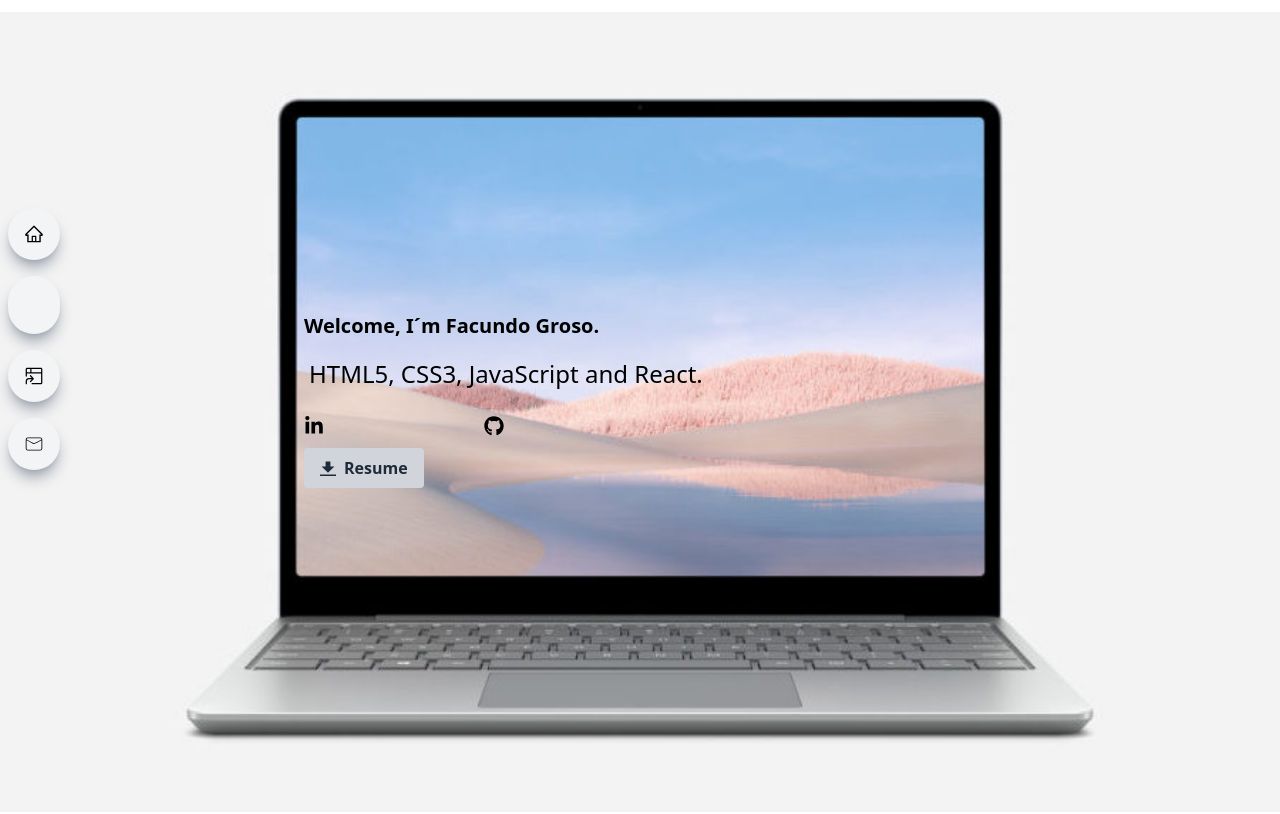
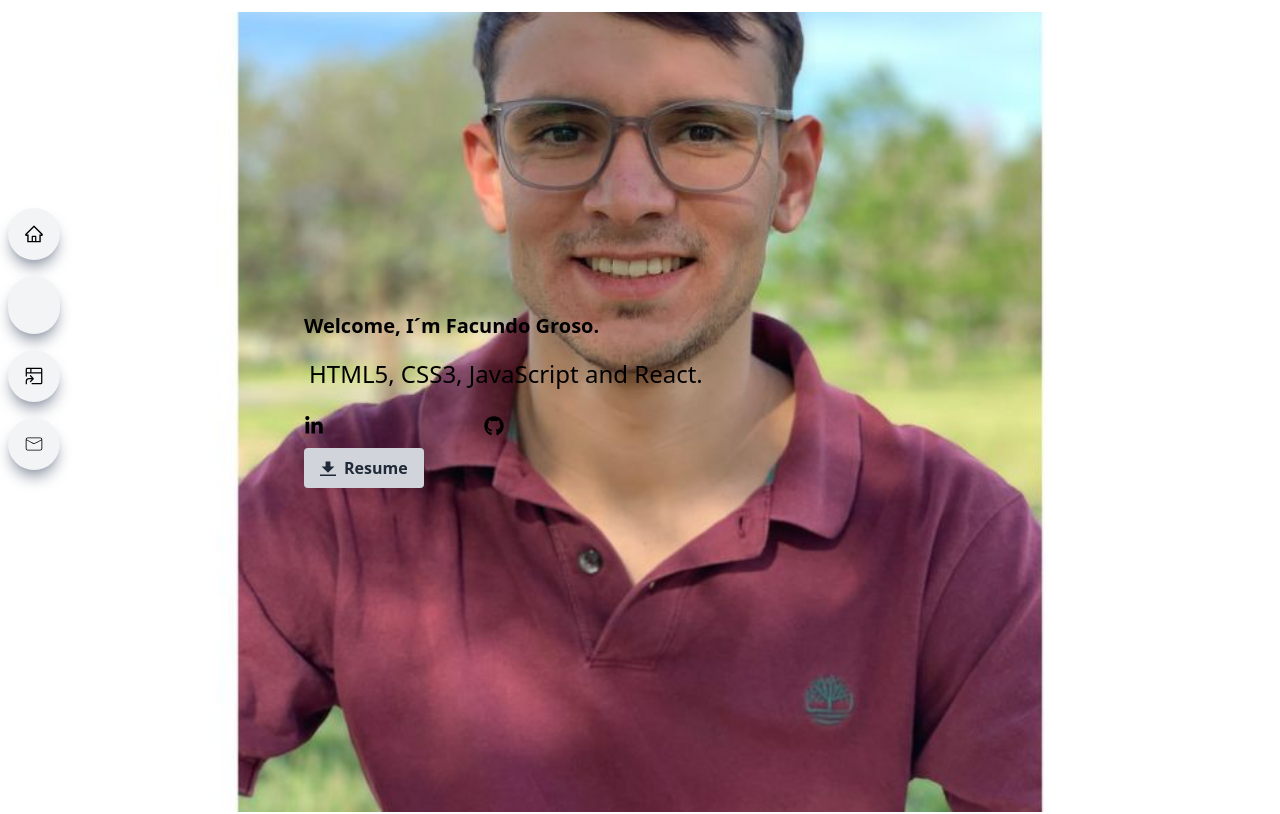
Before and after one commit to facugroso/Portfolio, a React (Vite) app: page / in a window 1280 px wide. Shown: the top 814 px of the page. Built offline with nearby package versions, Linux system fonts and the light colour scheme; some icons are missing.

Commit message:
otra imagen de bienvenida

```diff
--- a/src/components/Main.jsx
+++ b/src/components/Main.jsx
@@ -6,7 +6,7 @@ const Main = () => {
     <div id="main">
       <img
         className="w-full h-screen object-cover mt-3"
-        src="/img/2.jpg"
+        src="/img/photoWelcome.jpg"
         alt="bacround image"
       />
       <div className="w-full h-screen absolute top-0 left-0 bg-white/12">
```
Also changed, not shown: public/img/photoWelcome.jpg (added).
